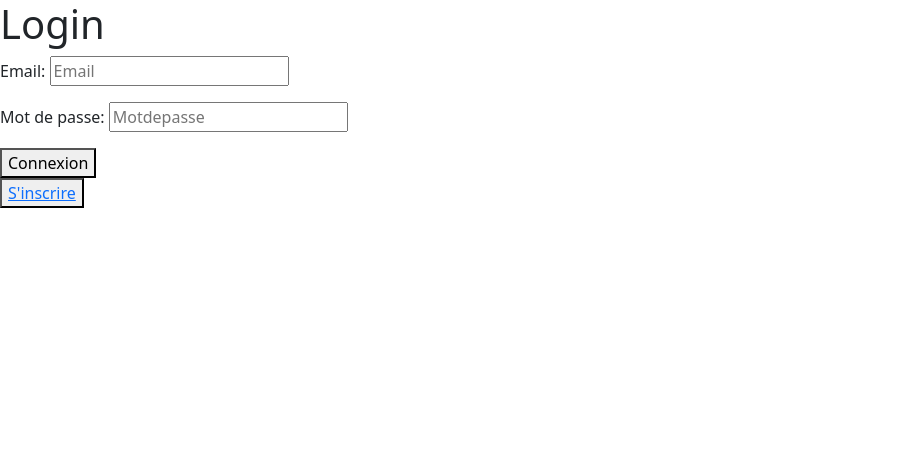
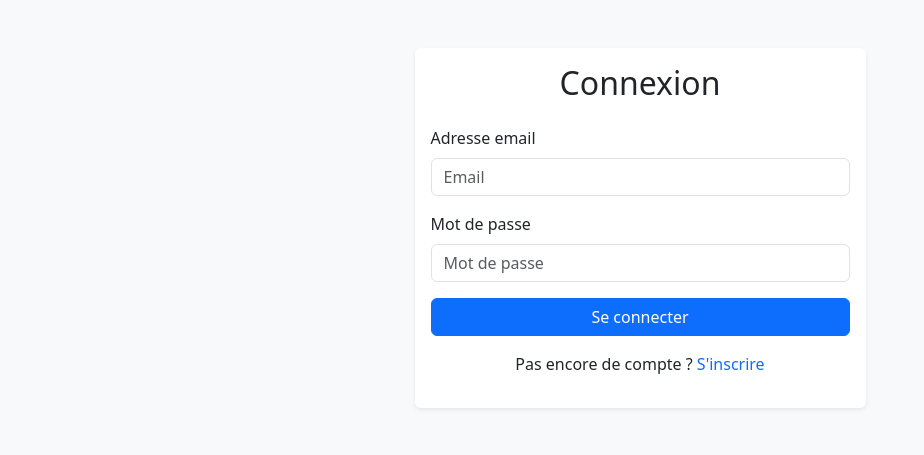
Before and after one commit to T-aha26/ETU004030_ETU004383, a PHP site: page /login.php in a window 1280 px wide. Shown: the top 455 px of the page, without its empty margins (0-924 px from the left). Run offline with PHP 8.4, Linux system fonts and the light colour scheme; some libraries are stand-ins or nearby versions.

Commit message:
forme login

```diff
--- a/pages/login.php
+++ b/pages/login.php
@@ -1,47 +1,60 @@
 <?php
 require('../inc/function.php');
+session_start();
 
-session_start();
-if (isset($_GET['erreur'])){
-    $erreur = $_GET ['erreur'];
-}
-
-
-
+$erreur = $_GET['erreur'] ?? null;
 ?>
 <!DOCTYPE html>
 <html lang="fr">
 
 <head>
     <meta charset="UTF-8">
-    <meta name="viewport" content="width=device-width, initial-scale=1.0">
     <title>Connexion</title>
-     <link rel="stylesheet" href="../assets/bootstrap-5.3.5-dist/css/bootstrap.min.css">
+    <link rel="stylesheet" href="../assets/bootstrap-5.3.5-dist/css/bootstrap.min.css">
     <script src="../assets/bootstrap-5.3.5-dist/js/bootstrap.bundle.min.js"></script>
-
 </head>
 
-<body>
-    <h1>Login</h1>
+<body class="bg-light">
 
-    <form action="../traitement/tlogin.php" method="post">
+<div class="container py-5">
+    <div class="row justify-content-center">
+        <div class="col-md-6 col-lg-5">
+            <div class="card shadow-sm border-0">
+                <div class="card-body">
+                    <h2 class="text-center mb-4"> Connexion</h2>
 
-        <p>Email: <input type="email" name="mail" required placeholder="Email">
-        <p>Mot de passe: <input type="password" name="mdp" required placeholder="Motdepasse">
+                    <?php if ($erreur): ?>
+                        <div class="alert alert-danger text-center">
+                            <?= htmlspecialchars($erreur) ?>
+                        </div>
+                    <?php endif; ?>
 
-        <?php if (isset($_GET['erreur'])) echo "<p style='color:red;'>$erreur</p>"; ?>
+                    <form action="../traitement/tlogin.php" method="post">
+                        <div class="mb-3">
+                            <label for="email" class="form-label">Adresse email</label>
+                            <input type="email" class="form-control" id="email" name="mail" placeholder="Email" required>
+                        </div>
 
-        <div class="bouton">
-            <button type="submit">Connexion</button>
+                        <div class="mb-3">
+                            <label for="mdp" class="form-label">Mot de passe</label>
+                            <input type="password" class="form-control" id="mdp" name="mdp" placeholder="Mot de passe" required>
+                        </div>
+
+                        <div class="d-grid">
+                            <button type="submit" class="btn btn-primary">Se connecter</button>
+                        </div>
+                    </form>
+
+                    <div class="text-center mt-3">
+                        <p>Pas encore de compte ?
+                            <a href="inscription.php" class="text-decoration-none">S'inscrire</a>
+                        </p>
+                    </div>
+                </div>
+            </div>
         </div>
-
-    </form>
-
-
-    <div class="bouton">
-        <button type="submit"><a href="inscription.php">S'inscrire</a></button>
     </div>
-
+</div>
 
 </body>
 </html>
```
